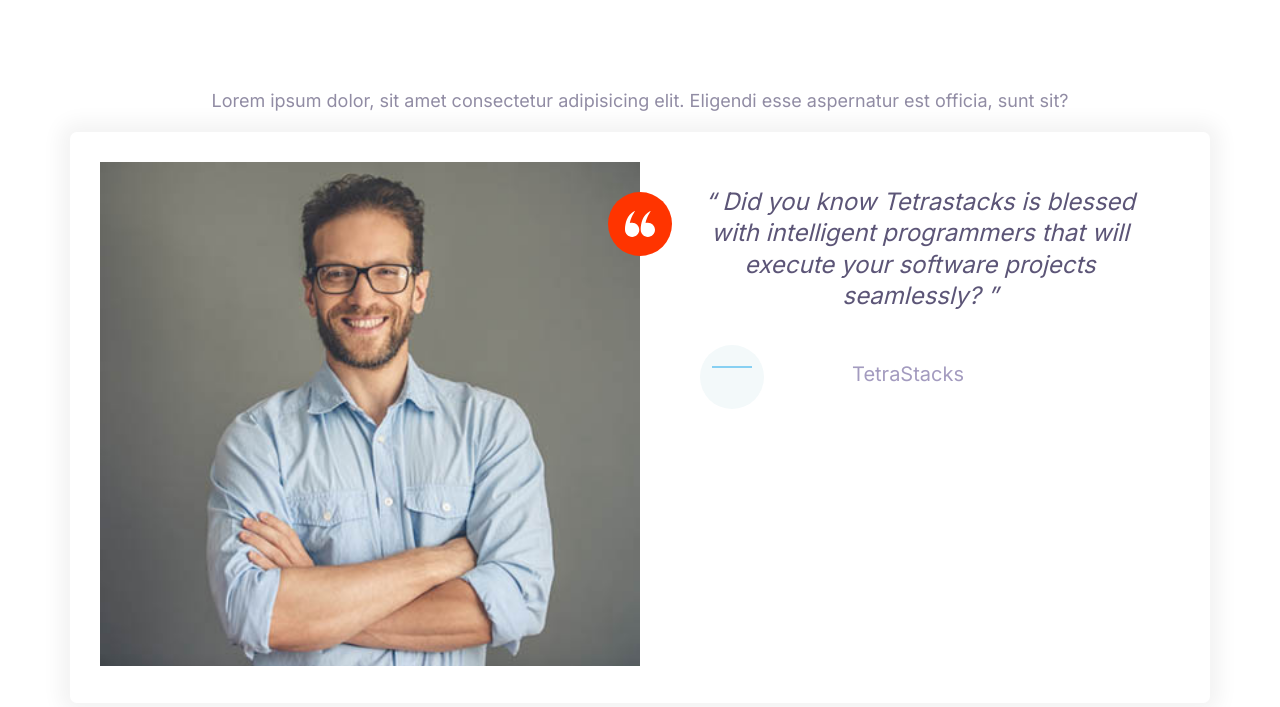
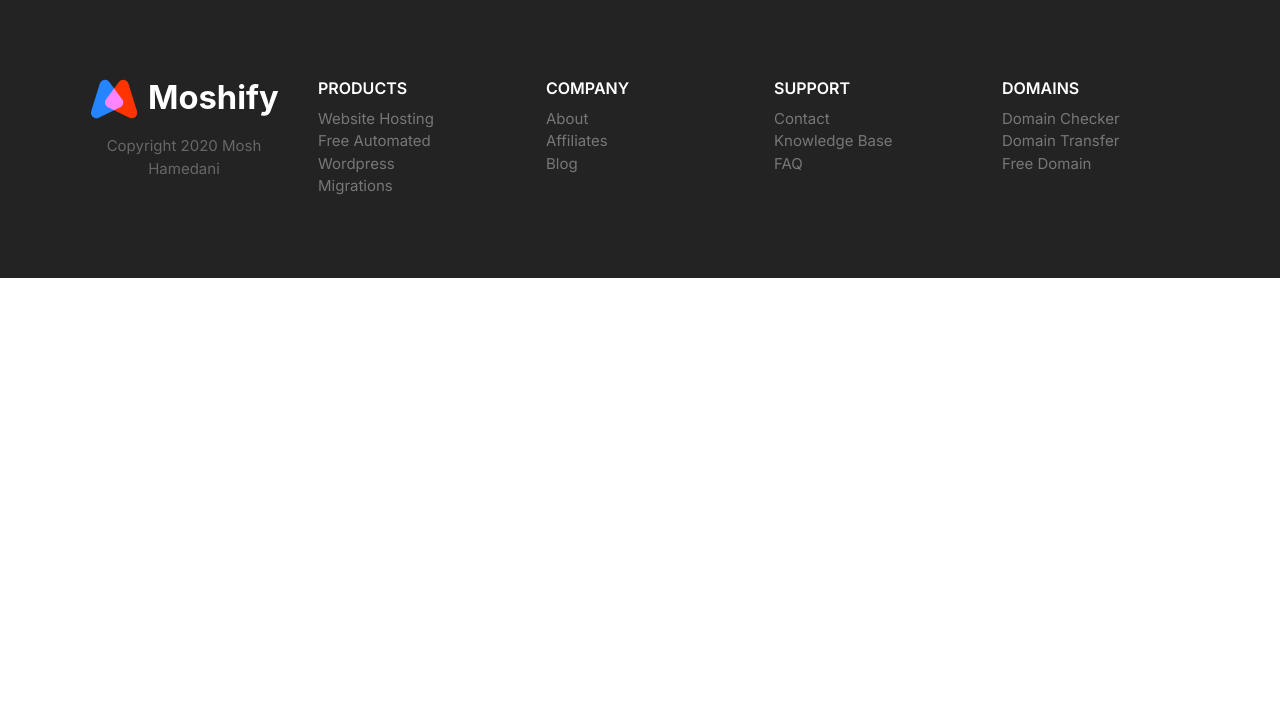
Before and after one commit to ActiveStacks/tetraweb, a plain HTML site: page index.htm in a window 1280 px wide. Drawn offline with Linux system fonts and the light colour scheme.

Commit message:
Footer Block

```diff
--- a/css/styles.css
+++ b/css/styles.css
@@ -864,6 +864,87 @@
         max-width: 700px;
     }
 
+}
 
+/* FOOTER */
 
-}
+/* Footer */
+.footer {
+    background: #232323;
+  }
+
+  .footer a {
+    color: #777;
+    transition: color 0.3s;
+  }
+
+  .footer a:hover {
+    color: #fff;
+  }
+
+  .footer__section {
+    padding: 2rem;
+    border-bottom: 1px solid #393939;
+  }
+
+  .footer__section .list {
+    margin: 0;
+  }
+
+  .footer__heading {
+    text-transform: uppercase;
+    font-weight: 600;
+  }
+
+  .footer__brand {
+    margin-top: 5rem;
+    text-align: center;
+  }
+
+  .footer__brand img {
+    /* TODO: Consider refactoring this and applying it to
+    all images. */
+    width: 100%;
+    max-width: 230px;
+  }
+
+  .footer__copyright {
+    font-size: 2.1rem;
+    color: #fff;
+    opacity: 0.3;
+  }
+
+  @media screen and (min-width: 768px) {
+    .footer {
+      font-size: 1.5rem;
+    }
+    .footer__sections {
+      grid-template-columns: repeat(auto-fit, minmax(10rem, 1fr));
+    }
+
+    .footer .collapsible__chevron {
+      display: none;
+    }
+
+    .footer .collapsible__content {
+      opacity: 1;
+      max-height: 100%;
+    }
+
+    .footer__brand {
+      order: -1;
+      margin-top: 1rem;
+    }
+
+    .footer__copyright {
+      font-size: 1.5rem;
+    }
+
+    .footer__section {
+      border: 0;
+    }
+
+    .footer__heading {
+      font-size: 1.6rem;
+    }
+  }
--- a/index.htm
+++ b/index.htm
@@ -14,53 +14,77 @@
 </head>
 
 <body>
-    <section class="">
-        <header class="block__header">
-            <h2>What our customers are saying?</h2>
-            <p>Lorem ipsum dolor, sit amet consectetur adipisicing elit. Eligendi esse aspernatur est officia, sunt sit?
-            </p>
-            <div class="container">
-                <div class="card testimonial">
-                    <div class="grid grid--1X2">
-                        <div class="testimonial__image">
-                            <img src=" images/testimonial.jpg" alt="Happy smiling customer">
-                            <span class="icon-container icon-container--accent">
-                                <svg class="icon icon--white icon--small">
-                                    <use xlink:href="images/sprite.svg#quotes"></use>
+    <footer class="block block--dark footer">
+        <div class="container grid footer__sections">
+            <section class="collapsible collapsible--expanded footer__section">
+                <header class="collapsible__header">
+                    <h2 class="collapsible__heading footer__heading">Products</h2>
+                    <svg class="icon icon--white collapsible__chevron">
+                        <use xlink:href="images/sprite.svg#chevron"></use>
                     </svg>
-                            </span>
+                </header>
+                <div class="collapsible__content">
+                    <ul class="list">
+                        <li><a href="#">Website Hosting</a></li>
+                        <li><a href="#">Free Automated Wordpress</a></li>
+                        <li><a href="#">Migrations</a></li>
+                    </ul>
                 </div>
-
-                        <blockquote class="quote">
-                            <p class="quote__text">
-                                Did you know Tetrastacks is blessed with intelligent programmers that will execute
-                                your
-                                software projects seamlessly?
-                            </p>
-                            <footer>
-                                <div class="media">
-                                    <div class="media__image">
-                                        <span class="icon-container">
-                                            <svg class="icon icon--primary quote__line ">
-                                                <use xlink:href="images/sprite.svg#line"></use>
+            </section>
+            <section class="collapsible footer__section">
+                <header class="collapsible__header">
+                    <h2 class="collapsible__heading footer__heading">Company</h2>
+                    <svg class="icon icon--white collapsible__chevron">
+                        <use xlink:href="images/sprite.svg#chevron"></use>
                     </svg>
-                                        </span>
+                </header>
+                <div class="collapsible__content">
+                    <ul class="list">
+                        <li><a href="#">About</a></li>
+                        <li><a href="#">Affiliates</a></li>
+                        <li><a href="#">Blog</a></li>
+                    </ul>
                 </div>
-                                    <div class="media__body">
-                                        <h3 class="media__title quote__author">Olanrewaju Oladokun</h3>
-                                        <p class="quote_organization">TetraStacks
-                                        </p>
+            </section>
+            <section class="collapsible footer__section">
+                <header class="collapsible__header">
+                    <h2 class="collapsible__heading footer__heading">Support</h2>
+                    <svg class="icon icon--white collapsible__chevron">
+                        <use xlink:href="images/sprite.svg#chevron"></use>
+                    </svg>
+                </header>
+                <div class="collapsible__content">
+                    <ul class="list">
+                        <li><a href="#">Contact</a></li>
+                        <li><a href="#">Knowledge Base</a></li>
+                        <li><a href="#">FAQ</a></li>
+                    </ul>
                 </div>
+            </section>
+            <section class="collapsible footer__section">
+                <header class="collapsible__header">
+                    <h2 class="collapsible__heading footer__heading">Domains</h2>
+                    <svg class="icon icon--white collapsible__chevron">
+                        <use xlink:href="images/sprite.svg#chevron"></use>
+                    </svg>
+                </header>
+                <div class="collapsible__content">
+                    <ul class="list">
+                        <li><a href="#">Domain Checker</a></li>
+                        <li><a href="#">Domain Transfer</a></li>
+                        <li><a href="#">Free Domain</a></li>
+                    </ul>
+                </div>
+            </section>
+            <section class="footer__brand">
+                <img src="images/logo.svg" alt="" />
+                <p class="footer__copyright">Copyright 2020 Mosh Hamedani</p>
+            </section>
         </div>
     </footer>
-                        </blockquote>
 
-                    </div>
-                </div>
-            </div>
-            </div>
-        </header>
-    </section>
+
+
 </body>
 </section>
 <script src=" js/main.js">
```
Also changed, not shown: components/block-footer.htm (added, +68 -0 lines), components/testimonialsblock.htm (added, +47 -0 lines), images/sprite1.svg (deleted). Lines whose indentation alone changed are shown as unchanged.
